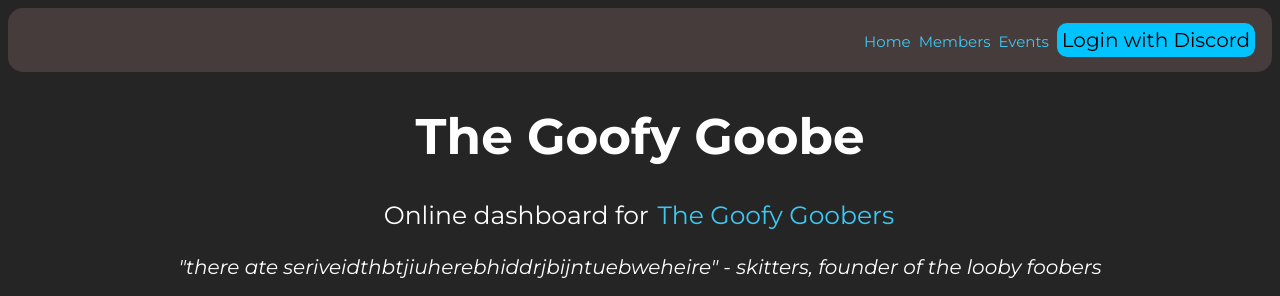
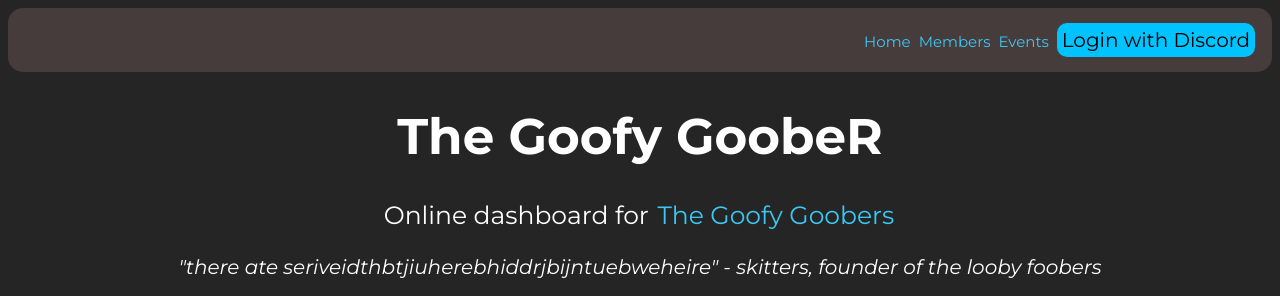
Before and after one commit to hackrxd/thesiteygoobers, a website: page public/index.html in a window 1280 px wide. Shown: the top 296 px of the page. Drawn offline with Linux system fonts and the light colour scheme; no server answers.

Commit message:
voice crack

```diff
--- a/public/index.html
+++ b/public/index.html
@@ -18,7 +18,7 @@
                 <a href="/auth/discord"><button>Login with Discord</button></a>
             </span>
         </nav>
-        <h1>The Goofy Goobe</h1>
+        <h1>The Goofy GoobeR</h1>
         <p>Online dashboard for <a href="https://discord.gg/AGxjYgQ5GH">The Goofy Goobers</a></p>
         <p class="quote">"there ate seriveidthbtjiuherebhiddrjbijntuebweheire" - skitters, founder of the looby foobers</p>
         <span id="willow-quote" class="quote"></span>
```
